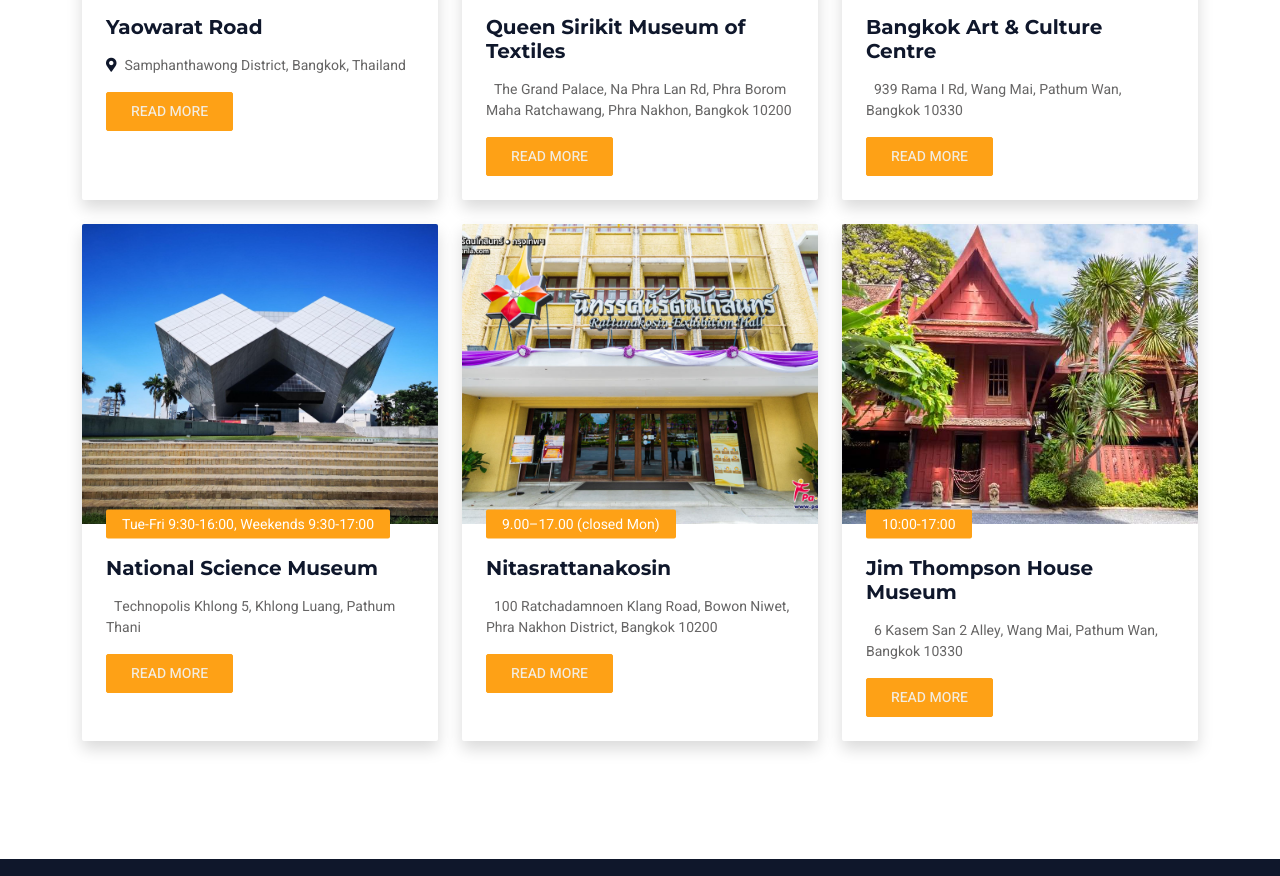
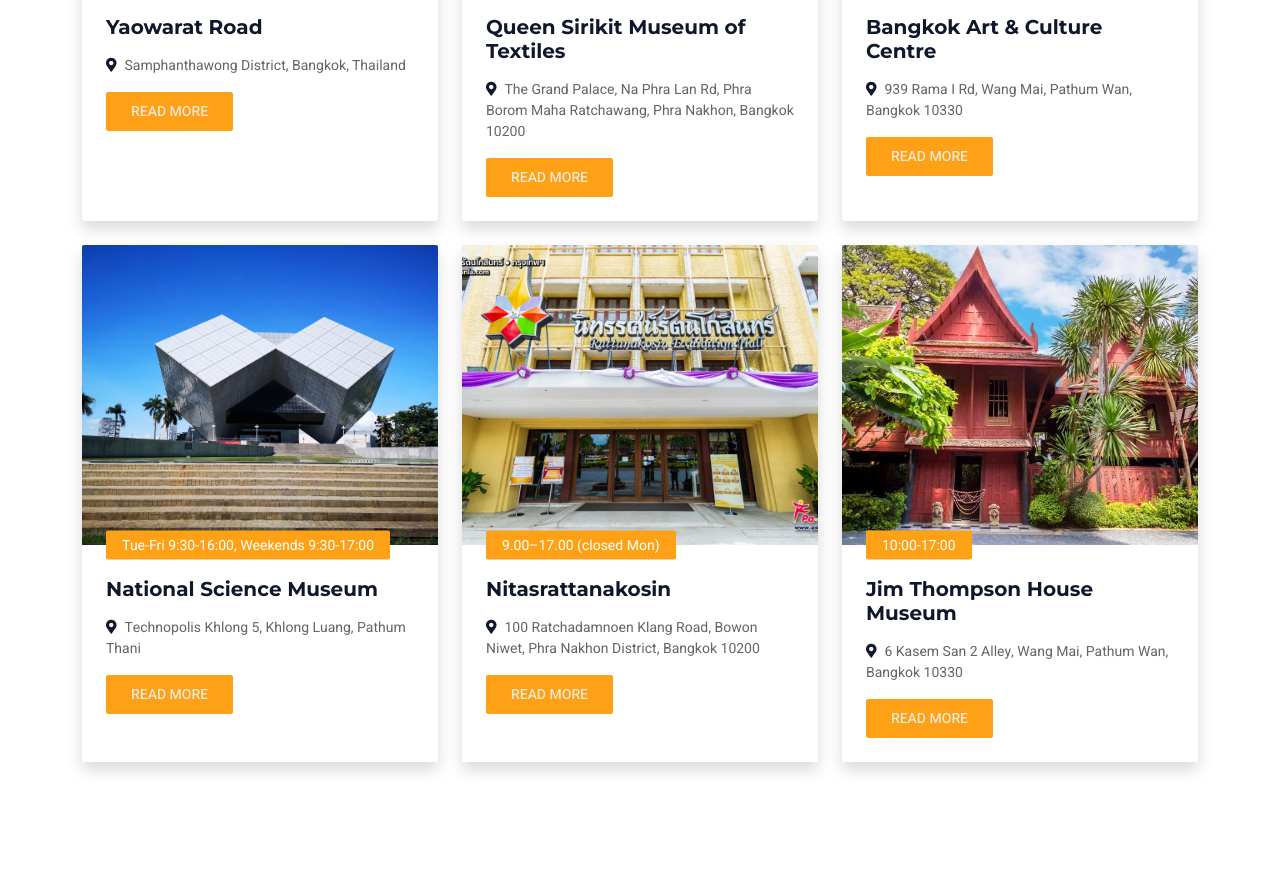
Before and after one commit to proudrada/paigun, a plain HTML site: page Search.html in a window 1280 px wide. Shown: the part 973-1849 px from the top of the page. Drawn offline with nearby package versions, Linux system fonts and the light colour scheme.

Commit message:
location

```diff
--- a/Search.html
+++ b/Search.html
@@ -196,7 +196,7 @@
                                     <h5 class="mb-0">Queen Sirikit Museum of Textiles</h5>
                                 </div>
                                 <div class="d-flex mb-3">
-                                    <small><i class="text-primary me-2"></i>The Grand Palace, Na Phra Lan Rd, Phra Borom Maha Ratchawang, Phra Nakhon, Bangkok 10200</small>
+                                    <small><i class="fas fa-map-marker-alt text-dark me-2"></i>The Grand Palace, Na Phra Lan Rd, Phra Borom Maha Ratchawang, Phra Nakhon, Bangkok 10200</small>
                                 </div>
                                 <div class="d-flex justify-content-between">
                                     <a class="btn btn-sm btn-primary rounded py-2 px-4" href="">Read more</a>
@@ -215,7 +215,7 @@
                                     <h5 class="mb-0">Bangkok Art & Culture Centre</h5>
                                 </div>
                                 <div class="d-flex mb-3">
-                                    <small><i class="text-primary me-2"></i>939 Rama I Rd, Wang Mai, Pathum Wan, Bangkok 10330</small>
+                                    <small><i class="fas fa-map-marker-alt text-dark me-2"></i>939 Rama I Rd, Wang Mai, Pathum Wan, Bangkok 10330</small>
                                 </div>
                                 <div class="d-flex justify-content-between">
                                     <a class="btn btn-sm btn-primary rounded py-2 px-4" href="">Read more</a>
@@ -234,7 +234,7 @@
                                     <h5 class="mb-0">National Science Museum</h5>
                                 </div>
                                 <div class="d-flex mb-3">
-                                    <small><i class="text-primary me-2"></i>Technopolis Khlong 5, Khlong Luang, Pathum Thani</small>
+                                    <small><i class="fas fa-map-marker-alt text-dark me-2"></i>Technopolis Khlong 5, Khlong Luang, Pathum Thani</small>
                                 </div>
                                 <div class="d-flex justify-content-between">
                                     <a class="btn btn-sm btn-primary rounded py-2 px-4" href="">Read more</a>
@@ -253,7 +253,7 @@
                                     <h5 class="mb-0">Nitasrattanakosin</h5>
                                 </div>
                                 <div class="d-flex mb-3">
-                                    <small><i class="text-primary me-2"></i>100 Ratchadamnoen Klang Road, Bowon Niwet, Phra Nakhon District, Bangkok 10200</small>
+                                    <small><i class="fas fa-map-marker-alt text-dark me-2"></i>100 Ratchadamnoen Klang Road, Bowon Niwet, Phra Nakhon District, Bangkok 10200</small>
                                 </div>
                                 <div class="d-flex justify-content-between">
                                     <a class="btn btn-sm btn-primary rounded py-2 px-4" href="">Read more</a>
@@ -272,7 +272,7 @@
                                     <h5 class="mb-0">Jim Thompson House Museum</h5>
                                 </div>
                                 <div class="d-flex mb-3">
-                                    <small><i class="text-primary me-2"></i>6 Kasem San 2 Alley, Wang Mai, Pathum Wan, Bangkok 10330</small>
+                                    <small><i class="fas fa-map-marker-alt text-dark me-2"></i></i>6 Kasem San 2 Alley, Wang Mai, Pathum Wan, Bangkok 10330</small>
                                 </div>
                                 <div class="d-flex justify-content-between">
                                     <a class="btn btn-sm btn-primary rounded py-2 px-4" href="">Read more</a>
```
